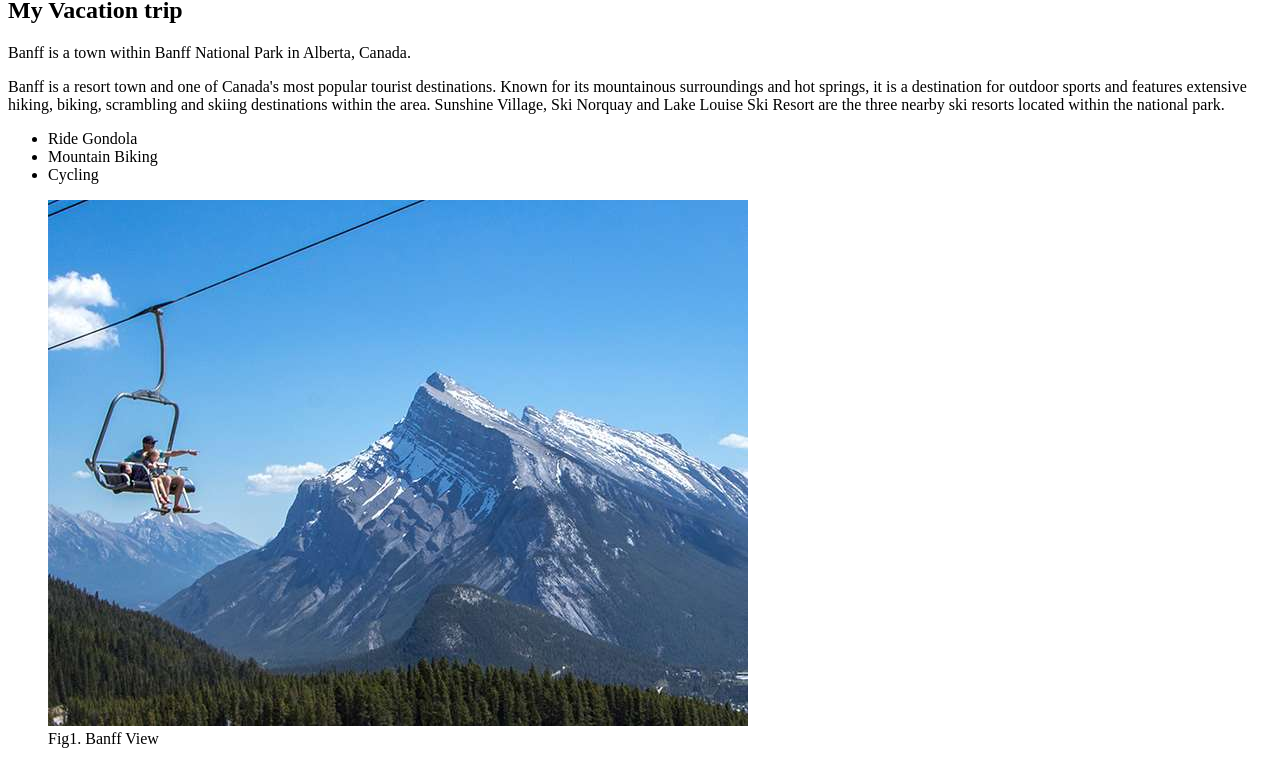
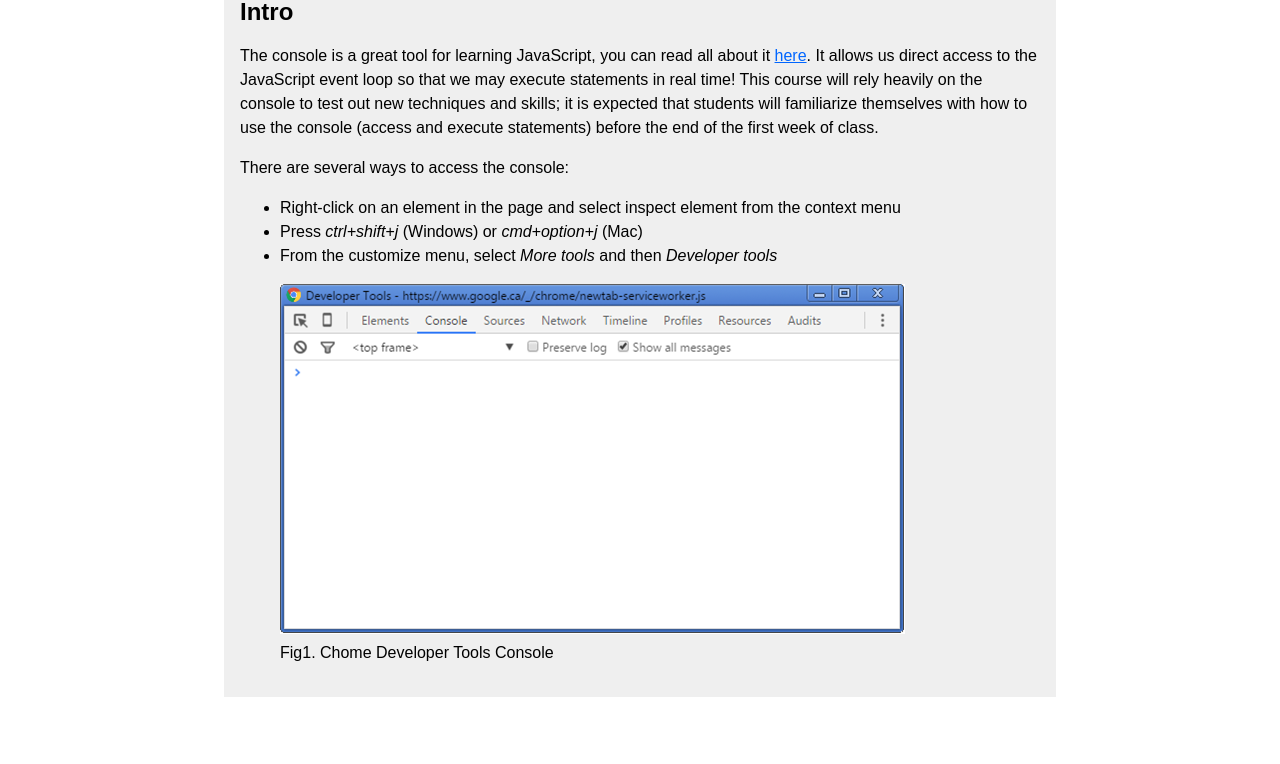
Before and after one commit to Valer11/CPSC1520-JavaScript---In-Class-1-Deploying-To-Netlify, a plain HTML site: page index.html in a window 1280 px wide. Shown: the part 83-847 px from the top of the page. After the commit the page ends 800 px from the top, so only its background shows below. Drawn offline with Linux system fonts and the light colour scheme.

Commit message:
In class 1 done
First in class assignment is done

```diff
--- /dev/null
+++ b/css/main.css
@@ -0,0 +1,16 @@
+body {
+	font-family: sans-serif;
+	line-height: 1.5em;
+	margin: 0;
+	padding: 0;
+}
+a, a:visited {
+	color: #0066ff;
+}
+main {
+	background-color: #efefef;
+	height: 100%;
+	margin: auto;
+	padding: 1em;
+	width: 800px;
+}
--- a/index.html
+++ b/index.html
@@ -4,36 +4,32 @@
 <head>
     <meta charset="utf-8" />
     <title>Console and Variables</title>
+    <link rel="stylesheet" type="text/css" href="css/main.css">
 </head>
 
 <body>
     <main>
-        <h1>Banff</h1>
-        <section id="s1">
-            <h2 class="trip">My Vacation trip</h2>
+        <h1>Developer Tools Console</h1>
+        <section>
+            <h2 class="intro">Intro</h2>
             <p>
-                Banff is a town within Banff National Park in Alberta, Canada.
-			</p>
-            <p id="p2">
-                Banff is a resort town and one of Canada's most popular tourist destinations.
-				Known for its mountainous surroundings and hot springs,
-				it is a destination for outdoor sports and features extensive hiking, biking, scrambling and skiing
-				destinations within the area.
-				Sunshine Village, Ski Norquay and Lake Louise Ski Resort are the three nearby ski resorts located
-				within the national park.
+                The console is a great tool for learning JavaScript, you can read all about it <a href="https://developer.chrome.com/devtools/docs/console" target="_blank">here</a>. It allows us direct access to the JavaScript event loop so that we may execute statements in real time! This course will rely heavily on the console to test out new techniques and skills; it is expected that students will familiarize themselves with how to use the console (access and execute statements) before the end of the first week of class.
+            </p>
+            <p>
+                There are several ways to access the console:
             </p>
             <ul>
-                <li>Ride Gondola</li>
-                <li>Mountain Biking</li>
-                <li>Cycling</li>
+                <li>Right-click on an element in the page and select inspect element from the context menu</li>
+                <li>Press <i>ctrl+shift+j</i> (Windows) or <i>cmd+option+j</i> (Mac)</li>
+                <li>From the customize menu, select <i>More tools</i> and then <i>Developer tools</i></li>
             </ul>
             <figure>
-                <img id="figure" src="img/Banff.png" alt="Banff View" />
-                <figcaption>Fig1. Banff View</figcaption>
+                <img id="figure-img" src="img/console.png" alt="Chrome Console" />
+                <figcaption>Fig1. Chome Developer Tools Console</figcaption>
             </figure>
         </section>
     </main>
-    <script  type="text/javascript" src="js/index.js"></script>
+    <script type="text/javascript" src="js/index.js"></script>
 </body>
 
 </html>
--- a/js/index.js
+++ b/js/index.js
@@ -1,2 +1,21 @@
-var message = document.querySelector("main>section>h2").innerHTML;
-console.log(message);
+var h1 = document.querySelector("h1").innerHTML;
+console.log(h1);
+
+var pic = document.querySelector("main>section>figure>img").innerHTML;
+console.log(pic);
+
+var paragraph = document.querySelector("main>section>p").innerHTML;
+console.log(paragraph);
+
+var h2 = document.querySelector("h2.intro").innerHTML;
+console.log(h2);
+
+var firstName;
+firstName = 'Valerii Dombrovskyi';
+console.log(firstName);
+
+var intro;
+intro = document.querySelector("main>section>h2").innerHTML;
+console.log(intro);
+intro = 'Chaning intro into something new';
+console.log(intro);
```
Also changed, not shown: img/Banff.png (deleted), img/console.png (added), 1 other file.
